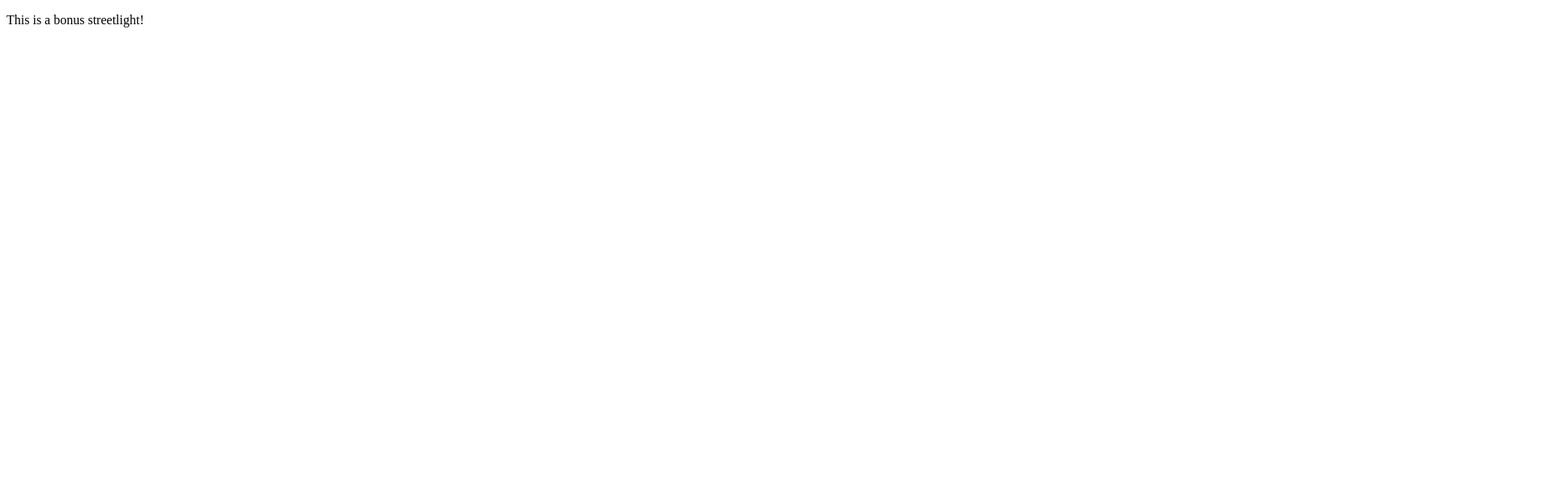
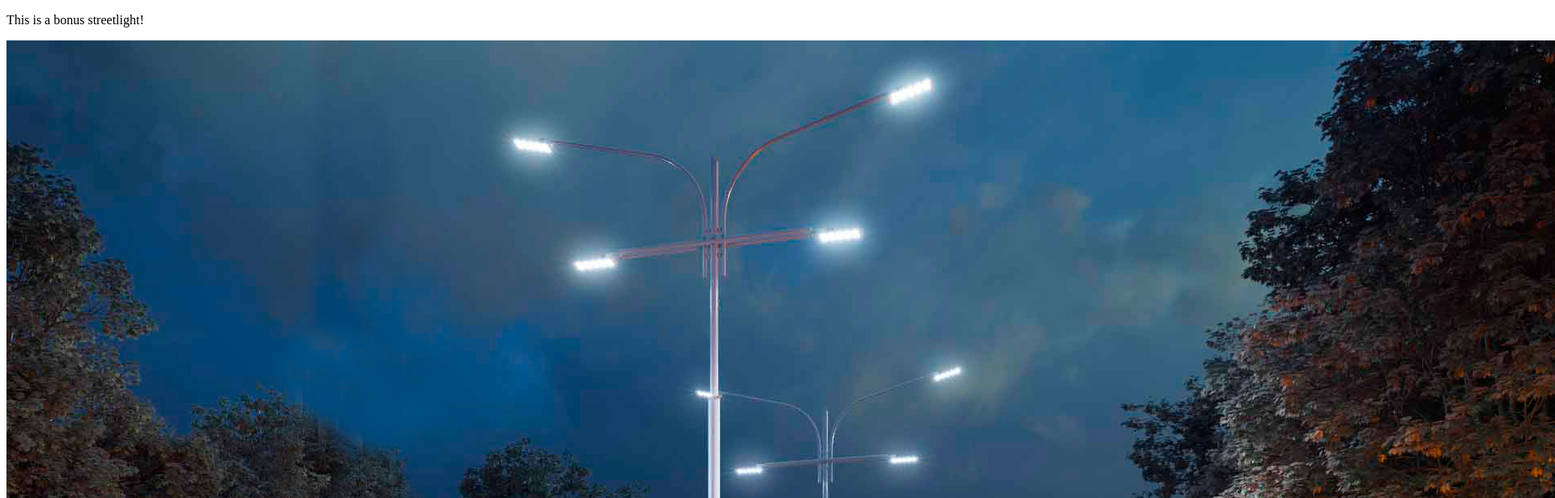
Before and after one commit to inspaya/bonus_streetlights, a plain HTML site: page index.html in a window 1280 px wide. Shown: the top 616 px of the page at 81% size, 1920 px wide, since content can reach past the window. Drawn offline with Linux system fonts and the light colour scheme.

Commit message:
Added a picture of streetlight

```diff
--- a/index.html
+++ b/index.html
@@ -8,5 +8,6 @@
 </head>
 <body>
     <p>This is a bonus streetlight!</p>
+    <img src="/streetlight.jpg" alt="A streetlight">
 </body>
 </html>
```
Also changed, not shown: streetlight.jpg (added).
